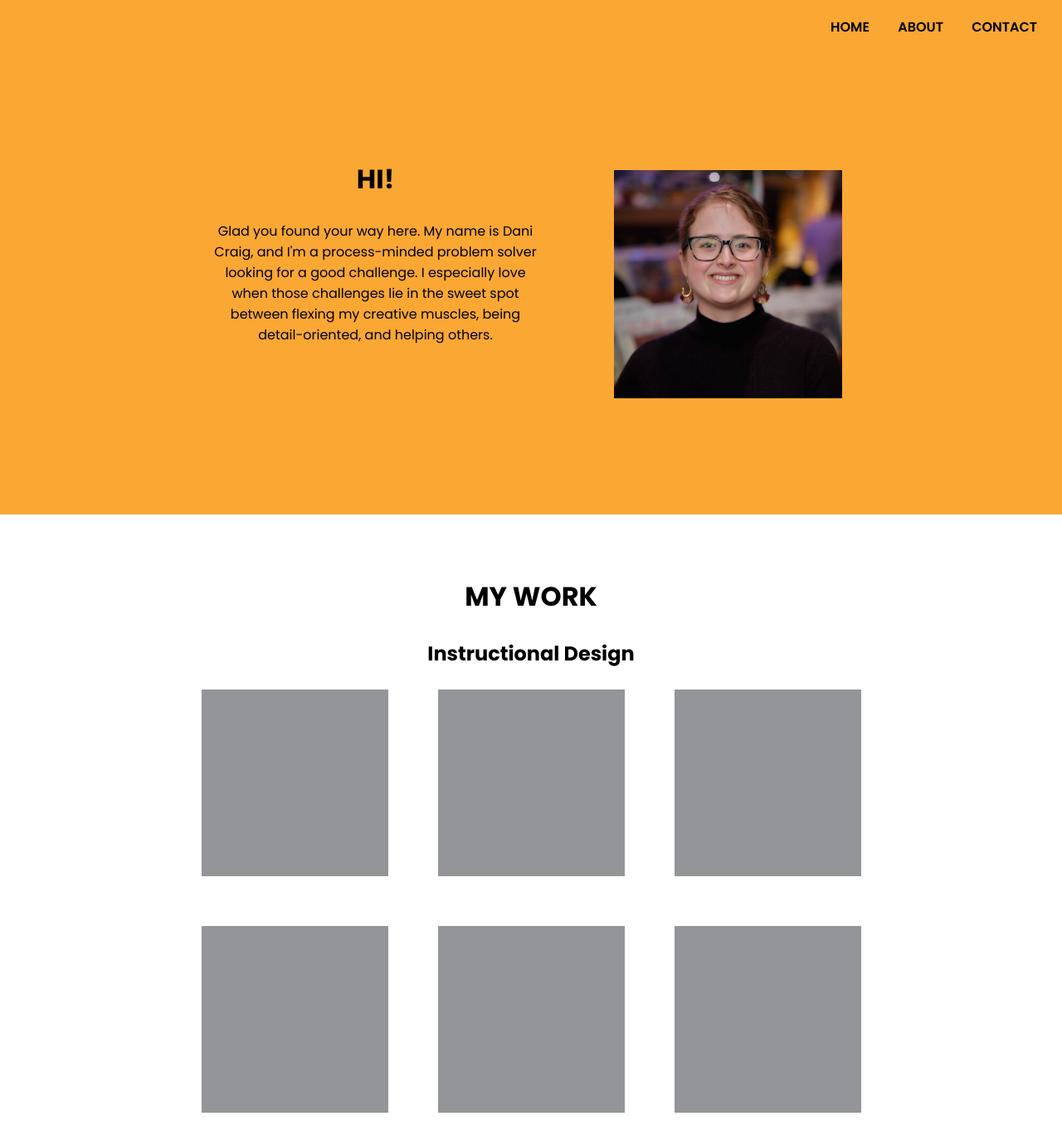
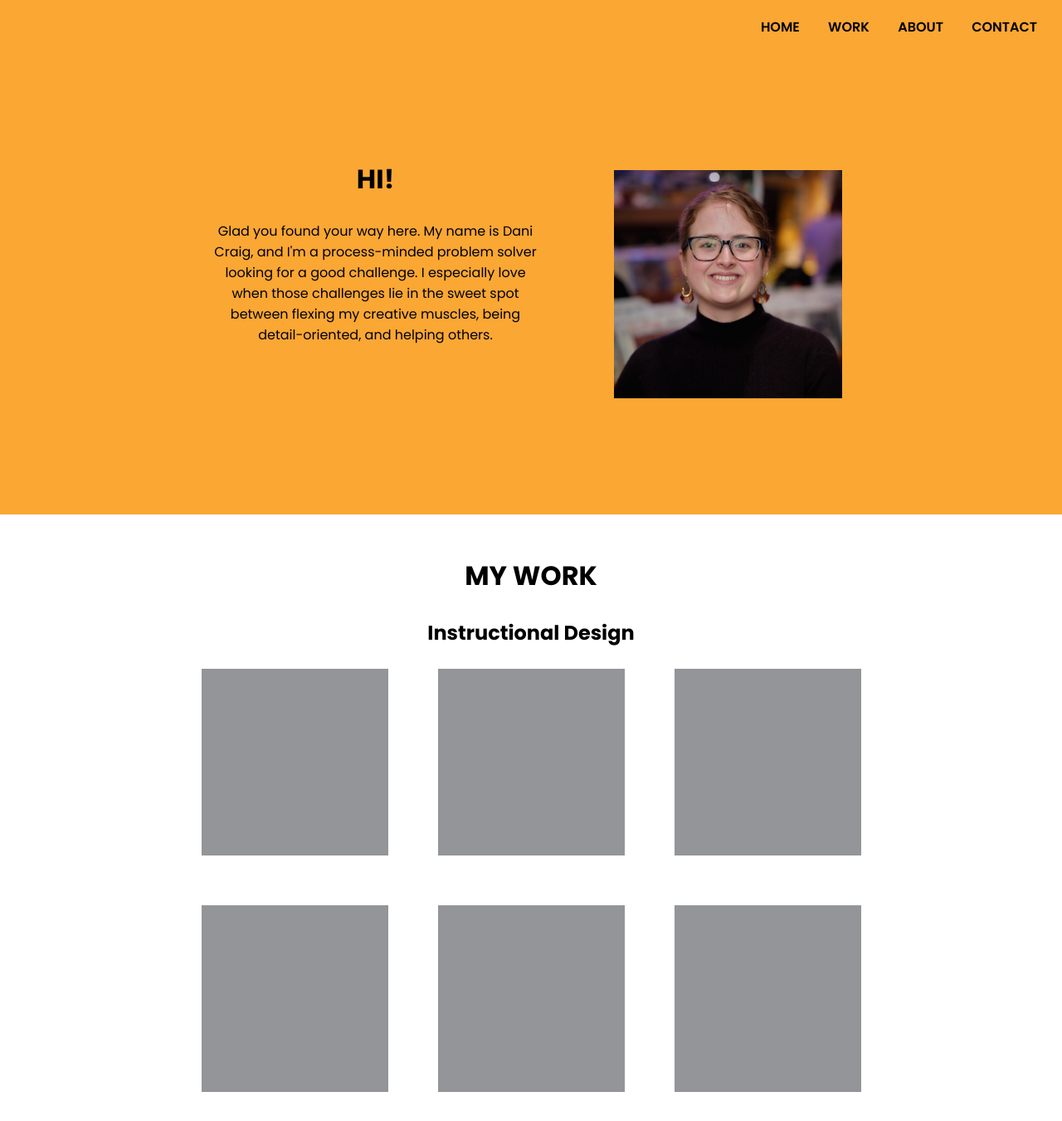
Before and after one commit to dcraig1620/PortfolioWebsite, a plain HTML site: page index.html in a window 1280 px wide. Shown: the top 1351 px of the page at 83% size. Drawn offline with Linux system fonts and the light colour scheme; a web font is replaced by a local one.

Commit message:
Added Work tab to nav bar

```diff
--- a/index.html
+++ b/index.html
@@ -10,6 +10,7 @@
     <body>
         <nav id="nav">
             <a href="index.html">HOME</a>
+            <a href="#work">WORK</a>
             <a href="about.html">ABOUT</a>
             <a href="contact.html">CONTACT</a>
         </nav>
--- a/style.css
+++ b/style.css
@@ -20,11 +20,6 @@ h1{
     display: block;
     text-align: center;
     font-size: xx-large
-}
-
-#work h2 {
-    text-align: center;
-    margin-bottom: 0px;
 }
 
 .center {
@@ -66,6 +61,16 @@ nav p {
     margin: auto;
 }
 
+#work h2 {
+    text-align: center;
+    margin-bottom: 0px;
+}
+
+#work h1 {
+    padding-top: 50px;
+    margin-top: 0;
+}
+
 #IDprojects, #WEBprojects {
     display: grid;
     grid-template-columns: repeat(auto-fit, 300px);
@@ -97,10 +102,6 @@ nav p {
 #bio, #contactme, #experience{
     margin-top: 50px;
     margin-bottom: 50px;
-}
-
-#work {
-    margin-top: 75px;
 }
 
 #personality{
```
